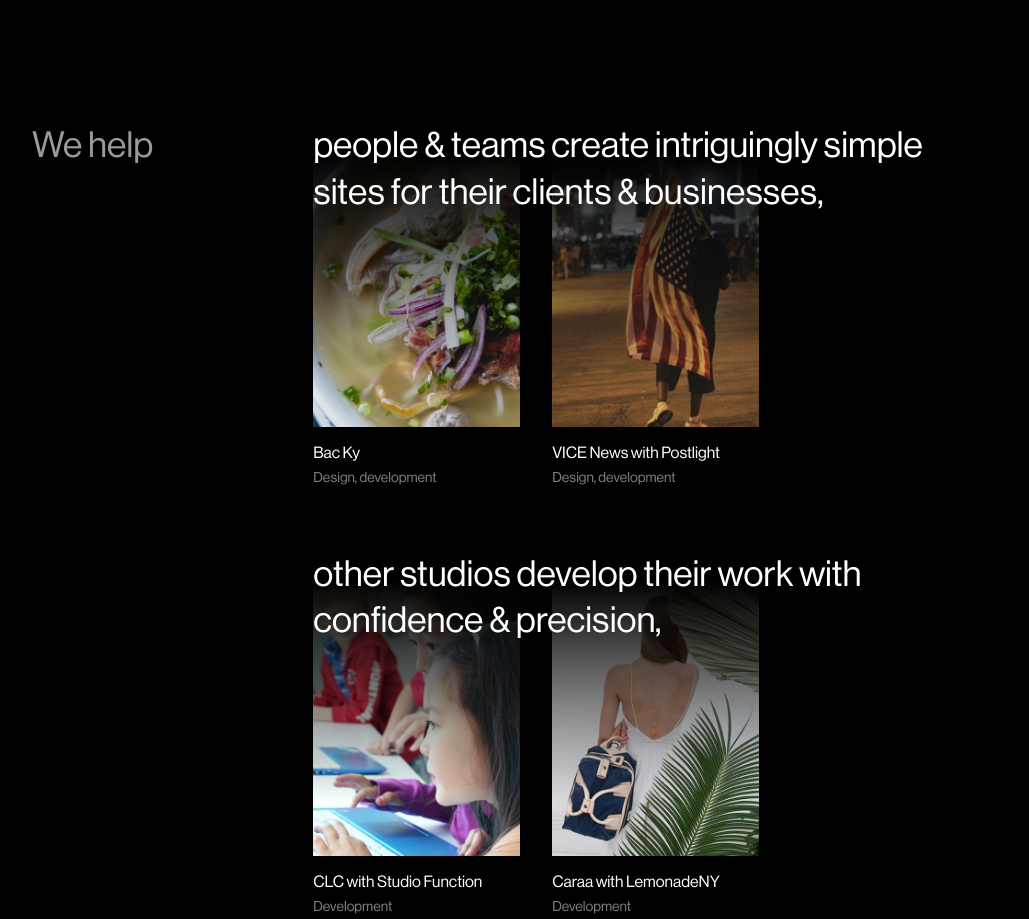
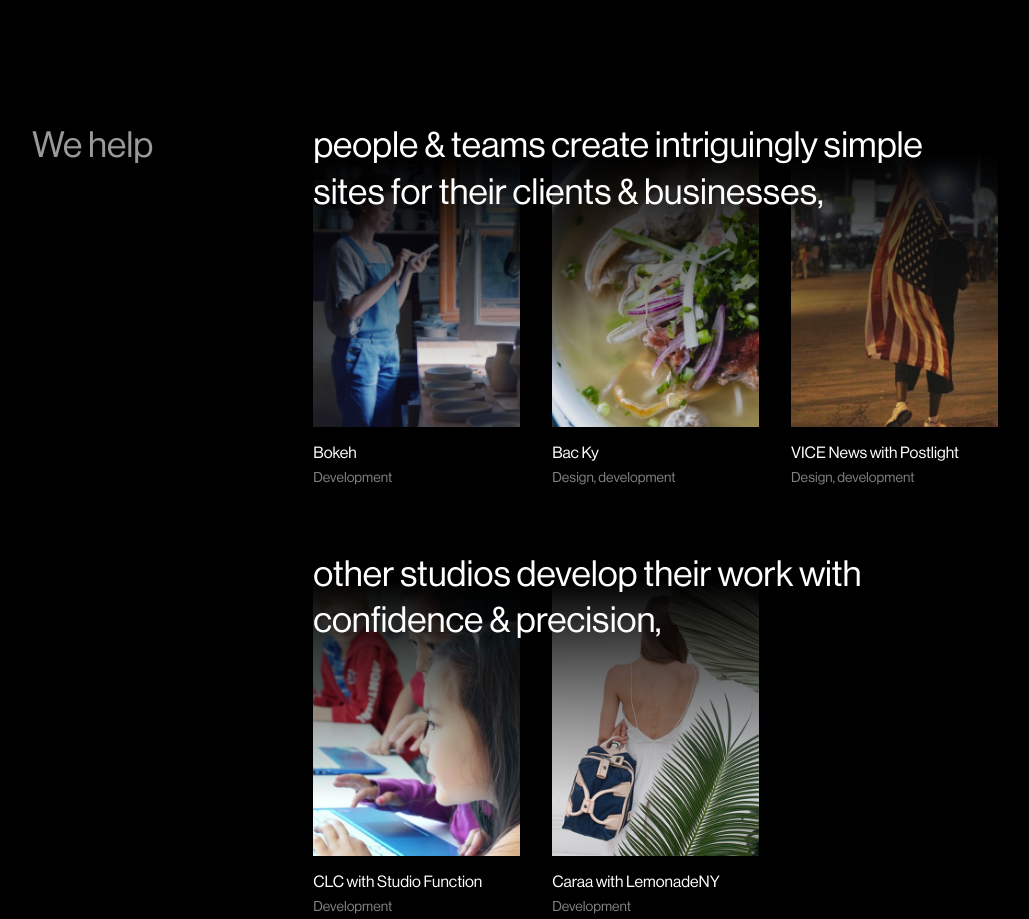
Before and after one commit to blunt/blunt-17, a website: page index.html in a window 1280 px wide. Shown: the part 960-1879 px from the top of the page, without its empty margins (138-1167 px from the left). Drawn offline with Linux system fonts and the light colour scheme.

Commit message:
feat: bokeh

```diff
--- a/index.html
+++ b/index.html
@@ -87,8 +87,17 @@
             <h1 class="f2 fw5 white-60 mv0 pr6-l">We help</h1>
         </div>
         <div class="w-70-l fr-l mb5">
-            <h3 class="f2 fw5 ph3 mt0 mb5 relative z-1">people & teams create intriguingly simple sites for their clients & businesses,</h3>
+            <h3 class="f2 fw5 ph3 mt0 mb5 relative z-2">people & teams create intriguingly simple sites for their clients & businesses,</h3>
             <div class="flex flex-wrap nt6">
+                <div class="w-third-ns w-50 ph3 project mb0-ns mb4 z-1">
+                    <div class="aspect-ratio aspect-ratio--3x4">
+                        <a href="http://bokeh.agency/" target="_blank" class="db aspect-ratio--object project-tile bg-white-10 cover" style="background:url(./img/bokeh.jpg) no-repeat center center"></a>
+                    </div>
+                    <div class="pt3 mv0">
+                        <span class="dib mb1 fw5 lh-title link white bb-hover" href="https://bokeh.agency/" target="_blank">Bokeh</span>
+                        <span class="f6 db white-50">Development</span>
+                    </div>
+                </div>
                 <div class="w-third-ns w-50 ph3 project">
                     <div class="aspect-ratio aspect-ratio--3x4">
                         <a href="http://blunt.af/bac-ky/" target="_blank" class="db aspect-ratio--object project-tile bg-white-10 cover" style="background:url(./img/bac-ky.jpg) no-repeat center center"></a>
@@ -110,7 +119,7 @@
             </div>
         </div>
         <div class="w-70-l fr-l mb5">
-            <h3 class="f2 fw5 ph3 mt0 mb5 relative z-1">other studios develop their work with confidence & precision,</h3>
+            <h3 class="f2 fw5 ph3 mt0 mb5 relative z-2">other studios develop their work with confidence & precision,</h3>
             <div class="flex flex-wrap nt6">
                 <div class="w-third-ns w-50 ph3 project">
                     <div class="aspect-ratio aspect-ratio--3x4">
@@ -135,7 +144,7 @@
         <div class="w-70-l fr-l">
             <h3 class="f2 fw5 ph3 mt0 mb5 relative z-2">ourselves stay inspired.</h3>
             <div class="flex flex-wrap nt5">
-                <div class="w-third-ns w-50 ph3 project  mb0-ns mb4 z-1">
+                <div class="w-third-ns w-50 ph3 project mb0-ns mb4 z-1">
                     <div class="aspect-ratio aspect-ratio--3x4">
                         <a href="http://viewport.design/" target="_blank" class="db aspect-ratio--object project-tile bg-white-10 cover" style="background:url(./img/viewport-design.jpg) no-repeat center center"></a>
                     </div>
```
Also changed, not shown: img/bokeh.jpg (added).
